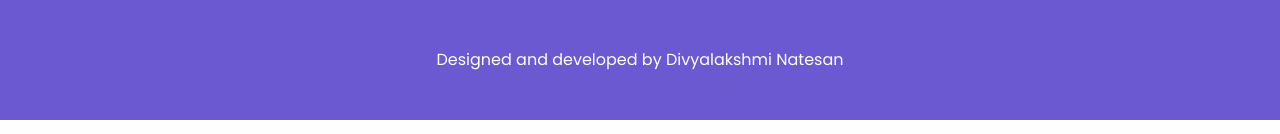
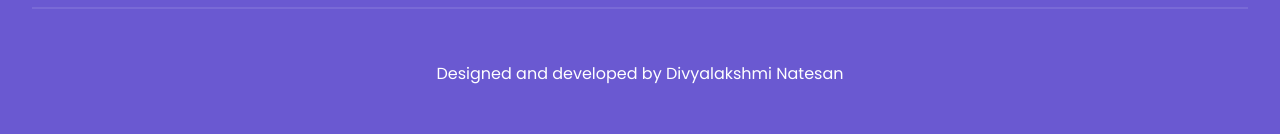
Before and after one commit to DivyaNatchi/divyalakshmi-portfolio, a plain HTML site: page index.html in a window 1280 px wide. Shown: the part 4235-4369 px from the top of the page. Drawn offline with nearby package versions, Linux system fonts and the light colour scheme.

Commit message:
changes made in footer

```diff
--- a/assets/scss/layouts/_footer.scss
+++ b/assets/scss/layouts/_footer.scss
@@ -118,11 +118,18 @@ footer {
     }
   }
 
+  .footer-hr {
+    width: 100%;
+    height: 2px;
+    background: rgba(255, 255, 255, 0.1);
+    margin: 10px 0 22px;
+  }
+
   .created-by {
     P {
       font-size: var(--normal-font-size);
       font-weight: 400;
-      margin-top: 50px;
+      margin-top: 30px;
       text-align: center;
     }
   }
--- a/index.html
+++ b/index.html
@@ -574,6 +574,7 @@
           </ul>
         </div>
       </div>
+      <div class="footer-hr"></div>
       <div class="created-by">
         <p>Designed and developed by Divyalakshmi Natesan</p>
       </div>
```
Also changed, not shown: assets/css/styles.css, 1 other file.
